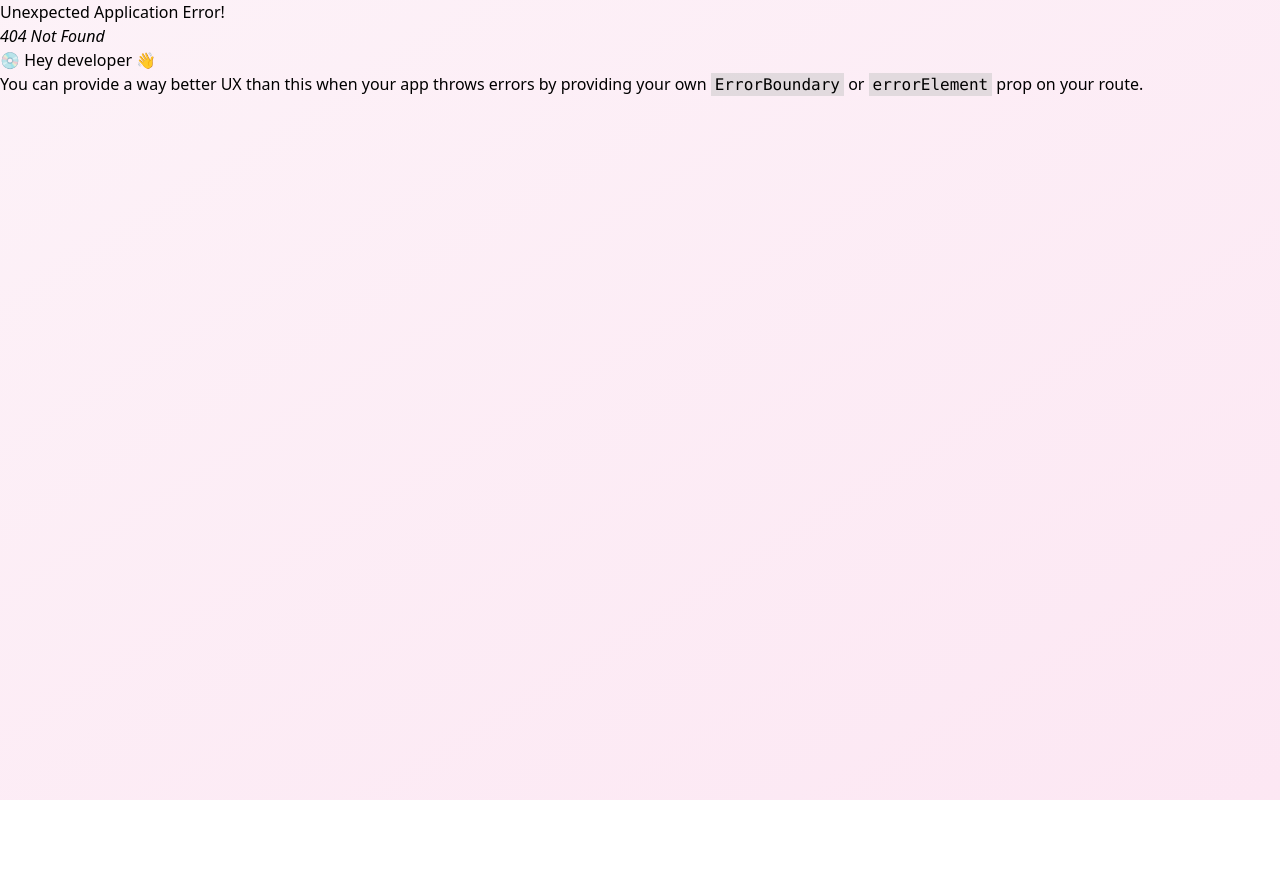
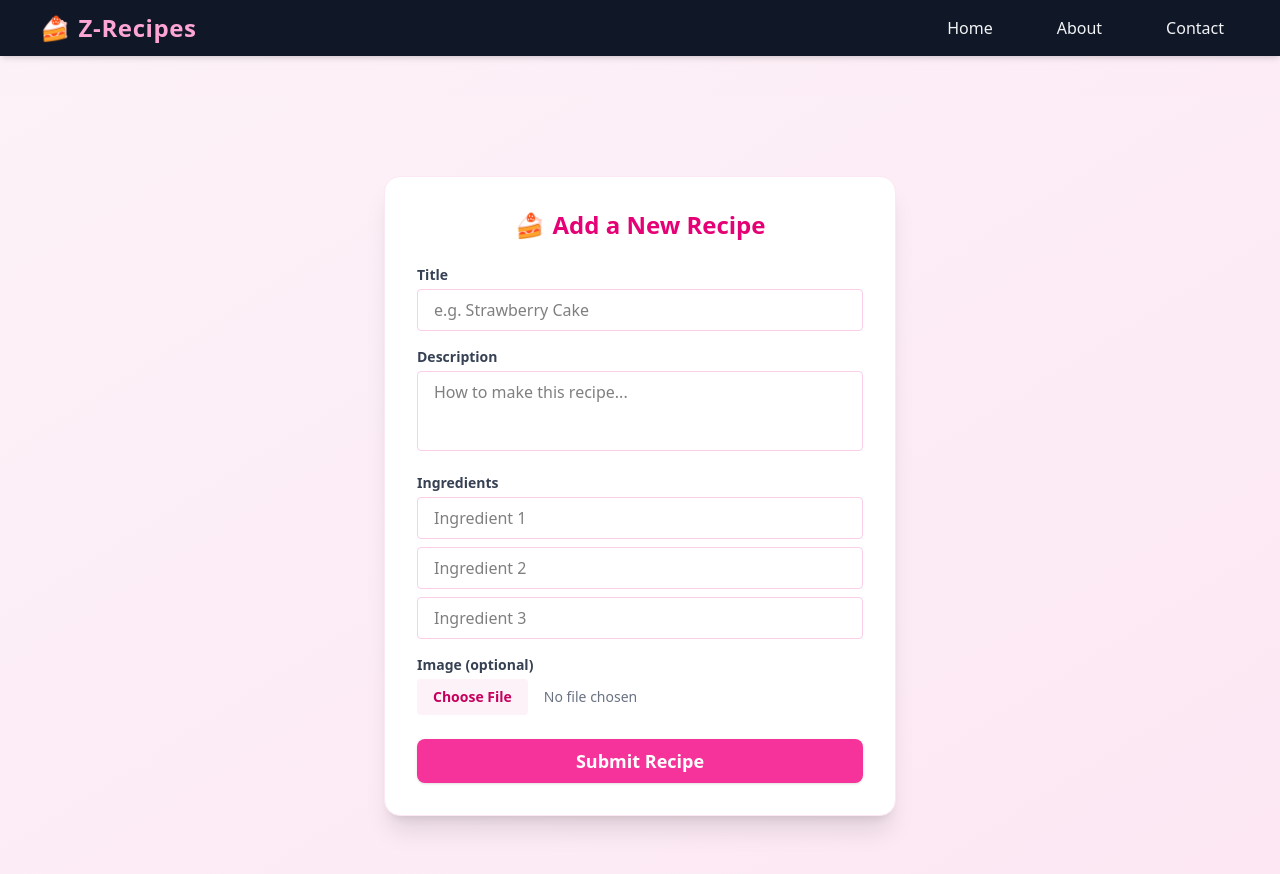
Before and after one commit to YePhone-Kyaw/Z-Recipes, a React (Vite) app in the folder frontend/: page /recipes/create in a window 1280 px wide. Before the commit this address had no page. Shown: the top 874 px of the page. Before the commit the page ends 800 px from the top, so only its background shows below. Built offline with nearby package versions, Linux system fonts and the light colour scheme.

Commit message:
recipe create form design

```diff
--- a/frontend/src/main.tsx
+++ b/frontend/src/main.tsx
@@ -7,6 +7,7 @@ import App from './App'
 import Home from './pages/Home'
 import About from './pages/About'
 import Contact from './pages/Contact'
+import RecipeForm from './pages/RecipeForm'
 
 const router = createBrowserRouter([
   {
@@ -24,6 +25,10 @@ const router = createBrowserRouter([
       {
         path : '/contact',
         element : <Contact />
+      },
+      {
+        path : '/recipes/create',
+        element : <RecipeForm />
       }
     ]
   }
--- /dev/null
+++ b/frontend/src/pages/RecipeForm.tsx
@@ -0,0 +1,67 @@
+export default function RecipeForm() {
+  return (
+    <div className="min-h-screen flex items-center justify-center bg-gradient-to-br from-pink-50 to-pink-100 py-10 px-2">
+      <form
+        className="bg-white rounded-2xl shadow-xl p-8 w-full max-w-lg border border-pink-100"
+      >
+        <h2 className="text-2xl font-bold text-pink-600 mb-6 text-center flex items-center gap-2 justify-center">
+          <span role="img" aria-label="cake">🍰</span> Add a New Recipe
+        </h2>
+        <div className="mb-4">
+          <label className="block text-sm font-semibold mb-1 text-gray-700">Title</label>
+          <input
+            type="text"
+            className="w-full px-4 py-2 border border-pink-200 rounded focus:outline-none focus:ring-2 focus:ring-pink-300"
+            placeholder="e.g. Strawberry Cake"
+            required
+          />
+        </div>
+        <div className="mb-4">
+          <label className="block text-sm font-semibold mb-1 text-gray-700">Description</label>
+          <textarea
+            className="w-full px-4 py-2 border border-pink-200 rounded focus:outline-none focus:ring-2 focus:ring-pink-300 resize-none min-h-[80px]"
+            placeholder="How to make this recipe..."
+            required
+          />
+        </div>
+        <div className="mb-4">
+          <label className="block text-sm font-semibold mb-1 text-gray-700">Ingredients</label>
+          <div className="space-y-2">
+            <input
+              type="text"
+              className="w-full px-4 py-2 border border-pink-200 rounded focus:outline-none focus:ring-2 focus:ring-pink-300"
+              placeholder="Ingredient 1"
+              required
+            />
+            <input
+              type="text"
+              className="w-full px-4 py-2 border border-pink-200 rounded focus:outline-none focus:ring-2 focus:ring-pink-300"
+              placeholder="Ingredient 2"
+              required
+            />
+            <input
+              type="text"
+              className="w-full px-4 py-2 border border-pink-200 rounded focus:outline-none focus:ring-2 focus:ring-pink-300"
+              placeholder="Ingredient 3"
+              required
+            />
+          </div>
+        </div>
+        <div className="mb-6">
+          <label className="block text-sm font-semibold mb-1 text-gray-700">Image (optional)</label>
+          <input
+            type="file"
+            accept="image/*"
+            className="block w-full text-sm text-gray-500 file:mr-4 file:py-2 file:px-4 file:rounded file:border-0 file:text-sm file:font-semibold file:bg-pink-50 file:text-pink-700 hover:file:bg-pink-100"
+          />
+        </div>
+        <button
+          type="submit"
+          className="w-full bg-pink-500 hover:bg-pink-600 text-white font-bold py-2 rounded-lg shadow transition-colors duration-200 text-lg"
+        >
+          Submit Recipe
+        </button>
+      </form>
+    </div>
+  );
+}
```
